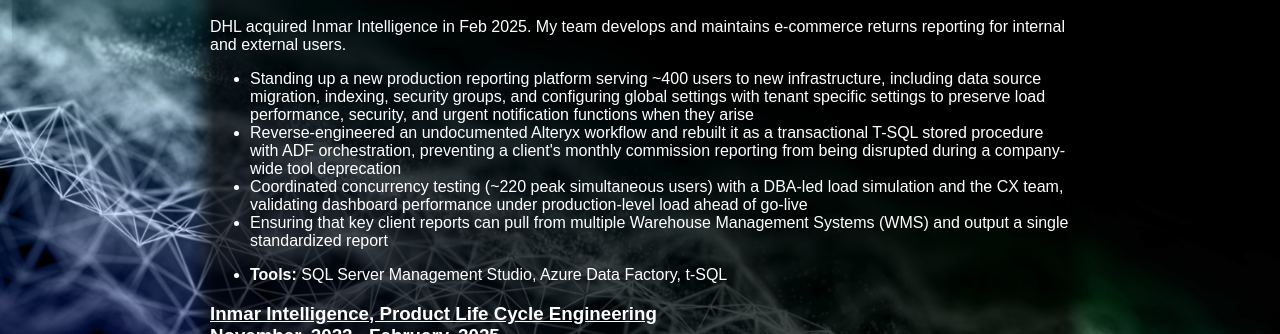
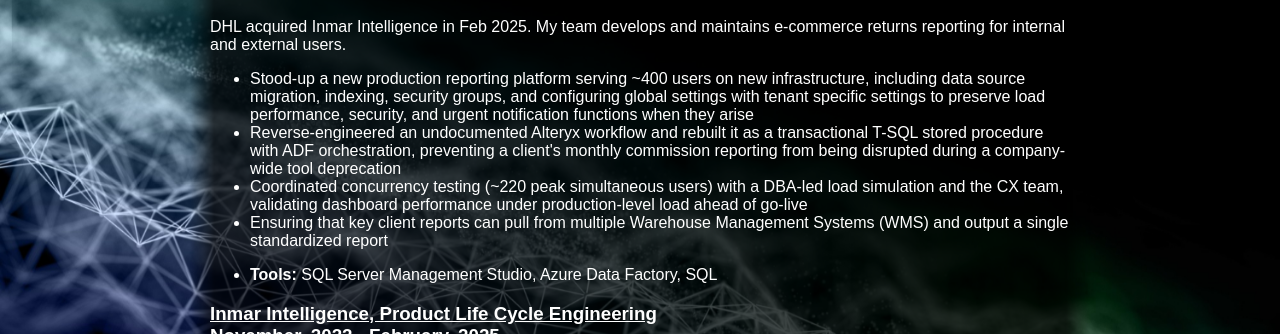
Before and after one commit to krieger-technologies/Personal-Website, a React (Vite) app: page /resume in a window 1280 px wide. Shown: the part 252-586 px from the top of the page. Built offline with nearby package versions, Linux system fonts and the light colour scheme.

Commit message:
fixing minor typos on resume

```diff
--- a/src/pages/resume.jsx
+++ b/src/pages/resume.jsx
@@ -38,7 +38,7 @@
         </p>
         <ul>
           <li>
-            Standing up a new production reporting platform serving ~400 users to new infrastructure, including data source migration, indexing, security groups,
+            Stood-up a new production reporting platform serving ~400 users on new infrastructure, including data source migration, indexing, security groups,
             and configuring global settings with tenant specific settings to preserve load performance, security, and urgent notification functions when they arise
           </li>
           <li>
@@ -53,7 +53,7 @@
             Ensuring that key client reports can pull from multiple Warehouse Management Systems (WMS) and output a single standardized report
           </li>
           <p></p>
-          <li><b>Tools:</b> SQL Server Management Studio, Azure Data Factory, t-SQL</li>
+          <li><b>Tools:</b> SQL Server Management Studio, Azure Data Factory, SQL</li>
         </ul>
         <h3>
           <u>Inmar Intelligence, Product Life Cycle Engineering</u>
@@ -74,7 +74,7 @@
             and updating SQL queries across multiple reports. On average saving 5+ hours and improving accuracy and efficiency of our workstreams
           </li>
           <li>Conversion of several suites of reports from platforms scheduled to be decommissioned onto my team’s reporting platform. Over 50 reports across 3 reporting platforms.</li>
-          <li>Development of new reporting and analytics for clients and internal monitoring inculding Advanced Shipment Notifications and Warehouse Container Processing Times</li>
+          <li>Development of new reporting and analytics for clients and internal monitoring including Advanced Shipment Notifications and Warehouse Container Processing Times</li>
           <p></p>
           <li><b>Tools:</b> Incorta, Spark SQL, PySpark, Python, Excel</li>
         </ul>
@@ -93,23 +93,23 @@
             achieve $5-10MM in quarterly efficiencies
           </li>
           <li>
-            I built a custom forcasting tool with the Facebook Prophet open source model to help with demand planning.
+            Built a custom forecasting tool with the Facebook Prophet open source model to help with demand planning.
           </li>
           <li>
-            I built several Python automations to reduce our technical debt, reduce our odds of human error, and cut reporting turn around time down from
+            Built several Python automations to reduce our technical debt, reduce our odds of human error, and cut reporting turnaround time down from
             3+ hours to minutes
           </li>
           <li>
-            Migration of a Product Scorecard report from Excel into a much more robust PowerBI report complete with more in depth metrics and views and automated refreshes from a live database
+            Migration of a Product Scorecard report from Excel into a much more robust Power BI report complete with more in-depth metrics and views and automated refreshes from a live database
           </li>
           <p></p>
           <li><b>Tools:</b> Power BI, Python, SQL, Excel, Snowflake</li>
         </ul>
         <h3><u>Education</u></h3>
-        <h4>Michigan State University, B.A. of Economics
+        <h4>Michigan State University, B.A. in Economics
           <br />2019
         </h4>
-        <p>Minor in Data Analytics; with special focus on Econometrics, programming in python & R, and
+        <p>Minor in Data Analytics; with special focus on Econometrics, programming in Python & R, and
           statistics
         </p>
       </div>
```
